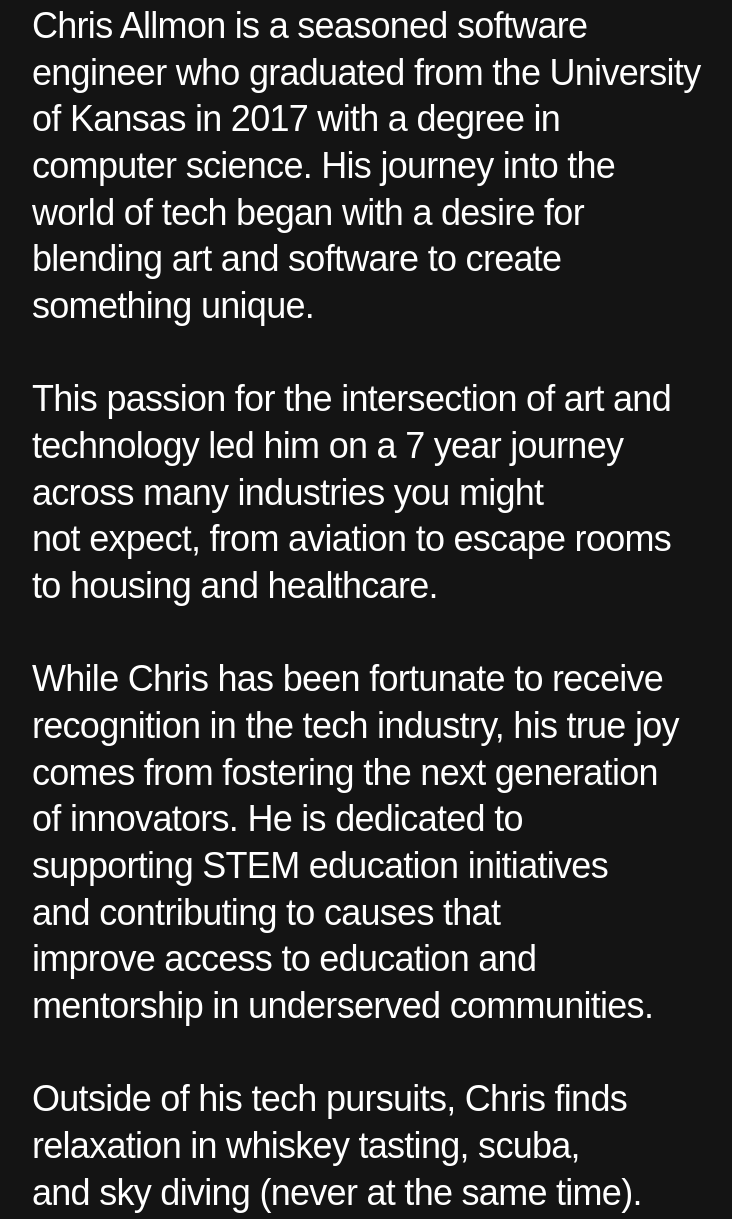
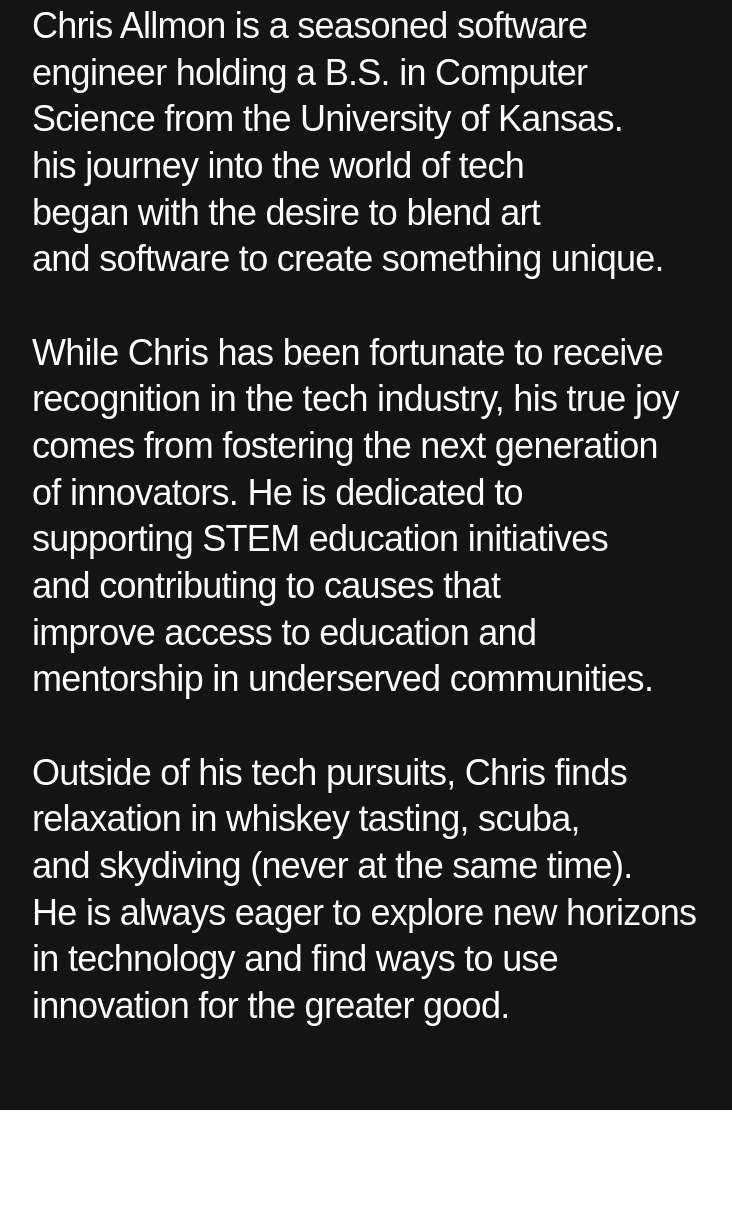
Before and after one commit to TeslaFreak/portfolio, an Astro site: page /about in a window 1280 px wide. Shown: the part 173-1392 px from the top of the page, without its empty margins (534-1266 px from the left). After the commit the page ends 1283 px from the top, so only its background shows below. Built offline with nearby package versions, Linux system fonts and the light colour scheme; Astro itself is replaced by a stand-in of ours.

Commit message:
update about wording

```diff
--- a/src/pages/about.astro
+++ b/src/pages/about.astro
@@ -15,130 +15,103 @@
       </div>
       <div class="overflow-hidden">
         <p style="--ao:1" class="translate-y-full">
-          engineer who graduated from the University
+          engineer holding a B.S. in Computer
         </p>
       </div>
       <div class="overflow-hidden">
         <p style="--ao:2" class="translate-y-full now">
-          of Kansas in 2017 with a degree in
+          Science from the University of Kansas.
         </p>
       </div>
       <div class="overflow-hidden">
         <p style="--ao:3" class="translate-y-full">
-          computer science. His journey into the
+          his journey into the world of tech
         </p>
       </div>
       <div class="overflow-hidden">
         <p style="--ao:4" class="translate-y-full">
-          world of tech began with a desire for
+          began with the desire to blend art
         </p>
       </div>
       <div class="overflow-hidden">
         <p style="--ao:5" class="translate-y-full">
-          blending art and software to create
+          and software to create something unique.
         </p>
       </div>
       <div class="overflow-hidden">
-        <p style="--ao:6" class="translate-y-full">something unique.</p>
+        <p style="--ao:6" class="translate-y-full"></p>
       </div>
       <br />
 
       <div class="overflow-hidden">
         <p style="--ao:7" class="translate-y-full">
-          This passion for the intersection of art and
+          While Chris has been fortunate to receive
         </p>
       </div>
       <div class="overflow-hidden">
         <p style="--ao:8" class="translate-y-full">
-          technology led him on a 7 year journey
+          recognition in the tech industry, his true joy
         </p>
       </div>
       <div class="overflow-hidden">
         <p style="--ao:9" class="translate-y-full">
-          across many industries you might
+          comes from fostering the next generation
         </p>
       </div>
       <div class="overflow-hidden">
         <p style="--ao:10" class="translate-y-full">
-          not expect, from aviation to escape rooms
+          of innovators. He is dedicated to
         </p>
       </div>
       <div class="overflow-hidden">
         <p style="--ao:11" class="translate-y-full">
-          to housing and healthcare.
+          supporting STEM education initiatives
         </p>
       </div>
-      <br />
-
       <div class="overflow-hidden">
         <p style="--ao:12" class="translate-y-full">
-          While Chris has been fortunate to receive
+          and contributing to causes that
         </p>
       </div>
       <div class="overflow-hidden">
         <p style="--ao:13" class="translate-y-full">
-          recognition in the tech industry, his true joy
+          improve access to education and
         </p>
       </div>
       <div class="overflow-hidden">
         <p style="--ao:14" class="translate-y-full">
-          comes from fostering the next generation
-        </p>
-      </div>
-      <div class="overflow-hidden">
-        <p style="--ao:15" class="translate-y-full">
-          of innovators. He is dedicated to
-        </p>
-      </div>
-      <div class="overflow-hidden">
-        <p style="--ao:16" class="translate-y-full">
-          supporting STEM education initiatives
-        </p>
-      </div>
-      <div class="overflow-hidden">
-        <p style="--ao:17" class="translate-y-full">
-          and contributing to causes that
-        </p>
-      </div>
-      <div class="overflow-hidden">
-        <p style="--ao:18" class="translate-y-full">
-          improve access to education and
-        </p>
-      </div>
-      <div class="overflow-hidden">
-        <p style="--ao:19" class="translate-y-full">
           mentorship in underserved communities.
         </p>
       </div>
       <br />
 
       <div class="overflow-hidden">
-        <p style="--ao:20" class="translate-y-full">
+        <p style="--ao:15" class="translate-y-full">
           Outside of his tech pursuits, Chris finds
         </p>
       </div>
       <div class="overflow-hidden">
-        <p style="--ao:21" class="translate-y-full">
+        <p style="--ao:16" class="translate-y-full">
           relaxation in whiskey tasting, scuba,
         </p>
       </div>
       <div class="overflow-hidden">
-        <p style="--ao:22" class="translate-y-full">
-          and sky diving (never at the same time).
+        <p style="--ao:17" class="translate-y-full">
+          and skydiving (never at the same time).
         </p>
       </div>
       <div class="overflow-hidden">
-        <p style="--ao:23" class="translate-y-full">
+        <p style="--ao:18" class="translate-y-full">
           He is always eager to explore new horizons
         </p>
       </div>
       <div class="overflow-hidden">
-        <p style="--ao:24" class="translate-y-full">
+        <p style="--ao:19" class="translate-y-full">
           in technology and find ways to use
         </p>
       </div>
       <div class="overflow-hidden">
-        <p style="--ao:25" class="translate-y-full">
+        <p style="--ao:20" class="translate-y-full">
           innovation for the greater good.
         </p>
       </div>
--- a/src/pages/contact.astro
+++ b/src/pages/contact.astro
@@ -9,8 +9,10 @@
       class="pl-[calc(50%-64px)] block text-[2.815vw] leading-[3.6458vw] tracking-[-0.02em] font-neueMontreal"
     >
       <a href="mailto:chrisa.code@gmail.com">Email</a><br />
-      <a href="https://www.linkedin.com/in/chris-allmon/">Linkedin</a><br />
-      <a href="https://github.com/TeslaFreak">GitHub</a>
+      <a href="https://www.linkedin.com/in/chris-allmon/" target="_blank"
+        >Linkedin</a
+      ><br />
+      <a href="https://github.com/TeslaFreak" target="_blank">GitHub</a>
     </div>
   </section>
 </LeftAlignedHeaderLayout>
```
